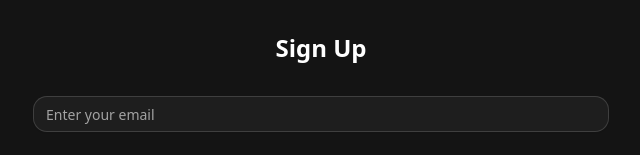
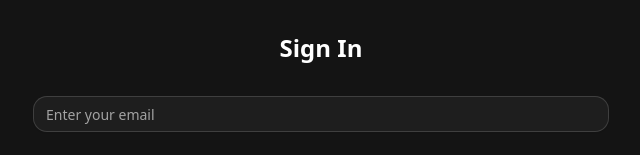
Before and after one commit to clawrenceharris/moovyzoo, a Next.js app: page /auth/login in a window 1280 px wide. Shown: the top 155 px of the page, without its empty margins (319-959 px from the left). Built offline with nearby package versions, Linux system fonts and the light colour scheme; no server answers; what moviedb-promise would draw is missing.

Commit message:
auth fixed

```diff
--- a/src/app/auth/login/page.tsx
+++ b/src/app/auth/login/page.tsx
@@ -18,7 +18,7 @@ export default function LoginPage() {
   return (
     <div className="bg-secondary-background">
       <div className="text-center my-8">
-        <h1 className="text-2xl font-semibold">Sign Up</h1>
+        <h1 className="text-2xl font-semibold">Sign In</h1>
       </div>
       <FormLayout<LoginData>
         defaultValues={{ email: "", password: "" }}
--- a/src/features/auth/components/LoginForm.tsx
+++ b/src/features/auth/components/LoginForm.tsx
@@ -4,7 +4,12 @@ import { useState } from "react";
 import { useFormContext } from "react-hook-form";
 import { LoginData } from "../domain/auth.types";
 import { Button, Input } from "@/components/ui";
-import { FormField, FormItem, FormLabel } from "@/components/ui/form";
+import {
+  FormControl,
+  FormField,
+  FormItem,
+  FormLabel,
+} from "@/components/ui/form";
 
 interface LoginFormProps {
   onSuccess?: () => void;
@@ -38,12 +43,15 @@ export default function LoginForm({
             <FormLabel className="sr-only" htmlFor="signup-email">
               Email Address
             </FormLabel>
+            <FormControl>
               <Input
                 id="signup-email"
                 type="email"
                 disabled={field.disabled}
                 placeholder="Enter your email"
+                {...field}
               />
+            </FormControl>
             {errors.email && <p>{errors.email.message}</p>}
           </FormItem>
         )}
@@ -60,13 +68,16 @@ export default function LoginForm({
               <FormLabel htmlFor="signup-email">Password</FormLabel>
 
               <div className="relative">
+                <FormControl>
                   <Input
                     id="login-password"
                     type={showPassword ? "text" : "password"}
                     autoComplete="current-password"
                     disabled={field.disabled}
                     placeholder="Enter your password"
+                    {...field}
                   />
+                </FormControl>
                 <Button
                   type="button"
                   aria-label={showPassword ? "Hide password" : "Show password"}
```
Also changed, not shown: package.json (+10 -4 lines), 2 other files (tests, documents, lock files or other folders). Lines whose indentation alone changed are shown as unchanged.
